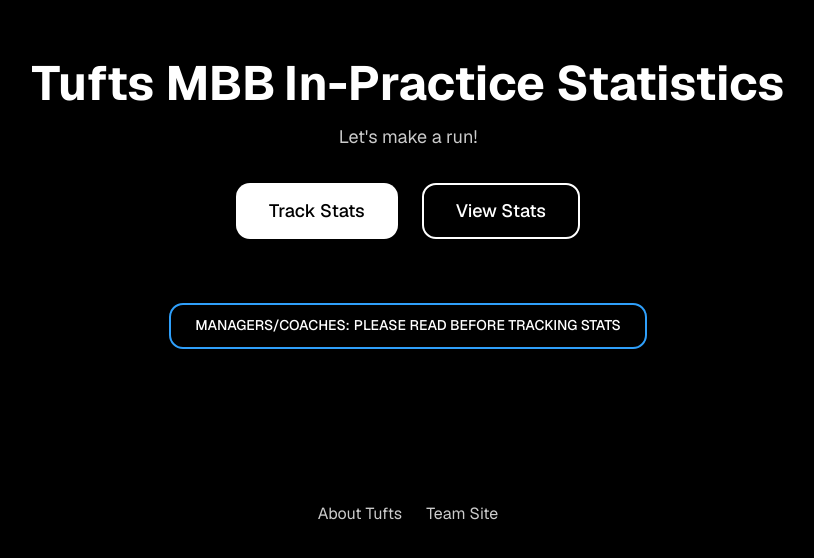
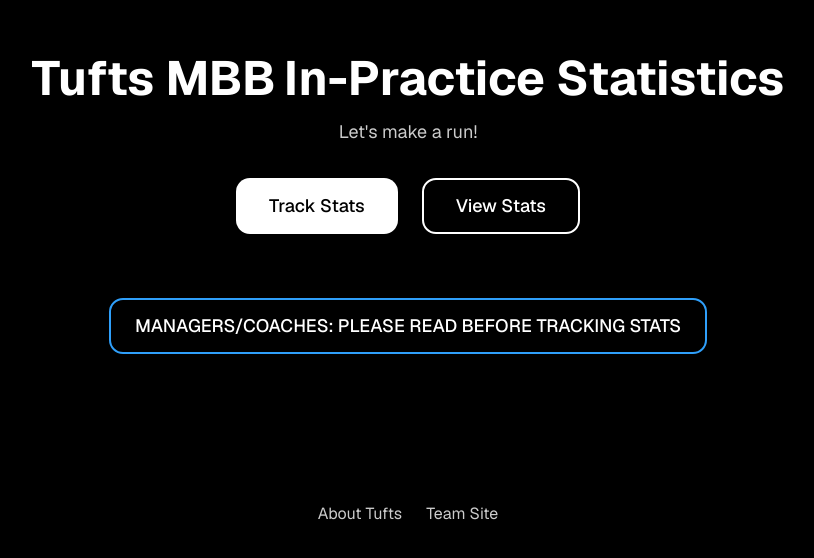
Before and after one commit to AndrewBacigalupi/rac-stats, a Next.js app: page /dashboard in a window 1280 px wide. Shown: the part 196-754 px from the top of the page, without its empty margins (232-1046 px from the left). Built offline with nearby package versions, Linux system fonts and the light colour scheme.

Commit message:
whitened stat sheets and enlarged docs button

```diff
--- a/src/app/dashboard/page.tsx
+++ b/src/app/dashboard/page.tsx
@@ -42,10 +42,10 @@
         <div className="mt-8 h-auto flex gap-4 whitespace-normal items-center justify-center flex-col sm:flex-row">
           <Link href="/manager-docs" passHref>
             <Button
-              className="rounded-xl max-w-[90vw] sm:max-w-none border-2 transition-all duration-300 flex items-center justify-center font-medium text-sm h-auto py-3 px-6 shadow-lg hover:shadow-xl hover:opacity-80 text-center leading-tight"
+              className="rounded-xl  sm:max-w-none border-2 transition-all duration-300 flex items-center justify-center font-medium text-sm h-auto py-3 px-6 shadow-lg hover:shadow-xl hover:opacity-80 text-center leading-tight"
               style={{backgroundColor: 'transparent', color: '#ffffff', borderColor: '#2f9ffa'}}
             >
-              <span className="block sm:inline">
+              <span className="block text-lg sm:inline">
                 <span className="block sm:inline">MANAGERS/COACHES:</span>
                 <span className="block sm:inline sm:ml-1">PLEASE READ BEFORE TRACKING STATS</span>
               </span>
--- a/src/app/view-stats/page.tsx
+++ b/src/app/view-stats/page.tsx
@@ -141,15 +141,15 @@
                 }}
               >
                 <div className="flex-1 min-w-0">
-                  <p className="text-base sm:text-lg lg:text-xl font-semibold truncate" style={{ color: '#91D2FD' }}>
+                  <p className="text-base sm:text-lg lg:text-xl font-semibold truncate" style={{ color: 'white' }}>
                     {sheet.title === "Cumulative Stats" ? sheet.title : `Practice: ${sheet.title}`}
                   </p>
-                  <p className="text-xs sm:text-sm truncate" style={{ color: '#91D2FD', opacity: 0.7 }}>
+                  <p className="text-xs sm:text-sm truncate" style={{ color: 'white', opacity: 0.7 }}>
                     Click to download PDF
                   </p>
                 </div>
                 <div className="ml-4 flex-shrink-0">
-                  <svg className="w-5 h-5 sm:w-6 sm:h-6" style={{ color: '#91D2FD' }} fill="none" stroke="currentColor" viewBox="0 0 24 24">
+                  <svg className="w-5 h-5 sm:w-6 sm:h-6" style={{ color: 'white' }} fill="none" stroke="currentColor" viewBox="0 0 24 24">
                     <path strokeLinecap="round" strokeLinejoin="round" strokeWidth={2} d="M12 10v6m0 0l-3-3m3 3l3-3m2 8H7a2 2 0 01-2-2V5a2 2 0 012-2h5.586a1 1 0 01.707.293l5.414 5.414a1 1 0 01.293.707V19a2 2 0 01-2 2z" />
                   </svg>
                 </div>
```
